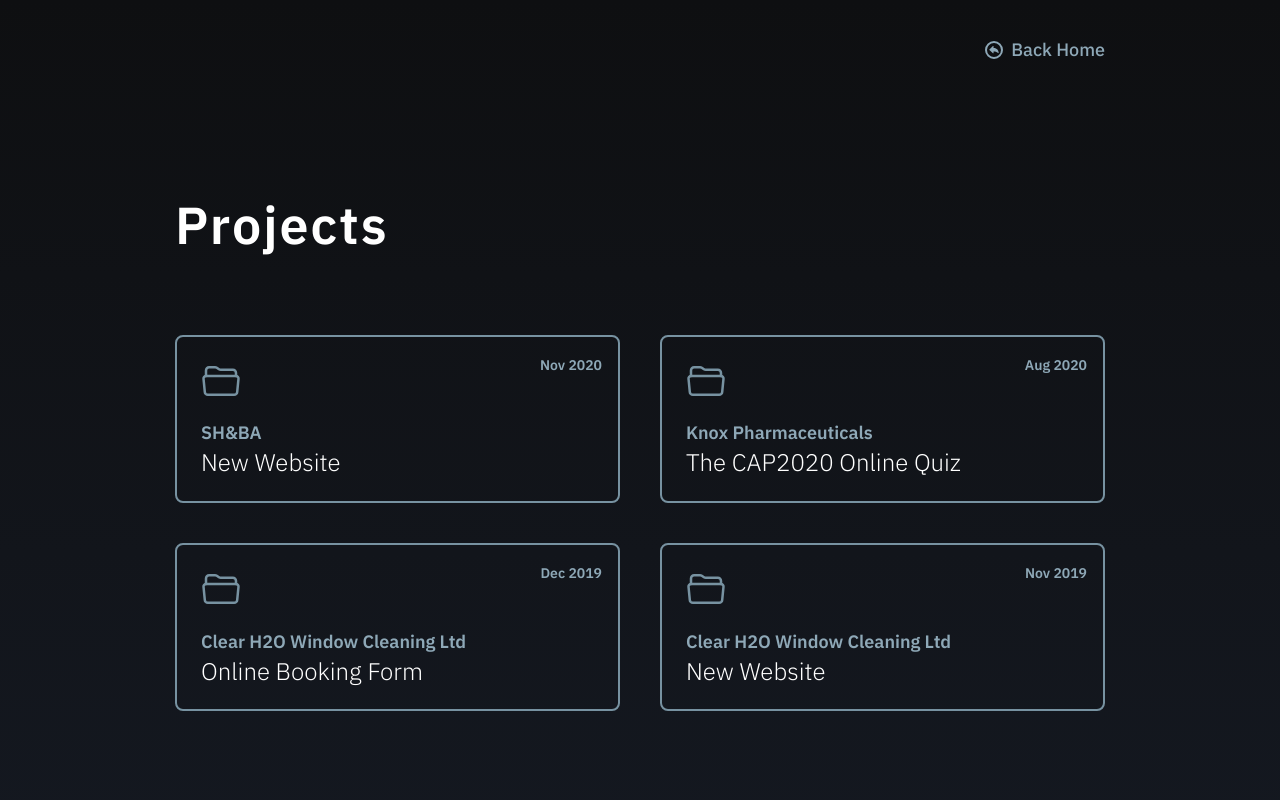
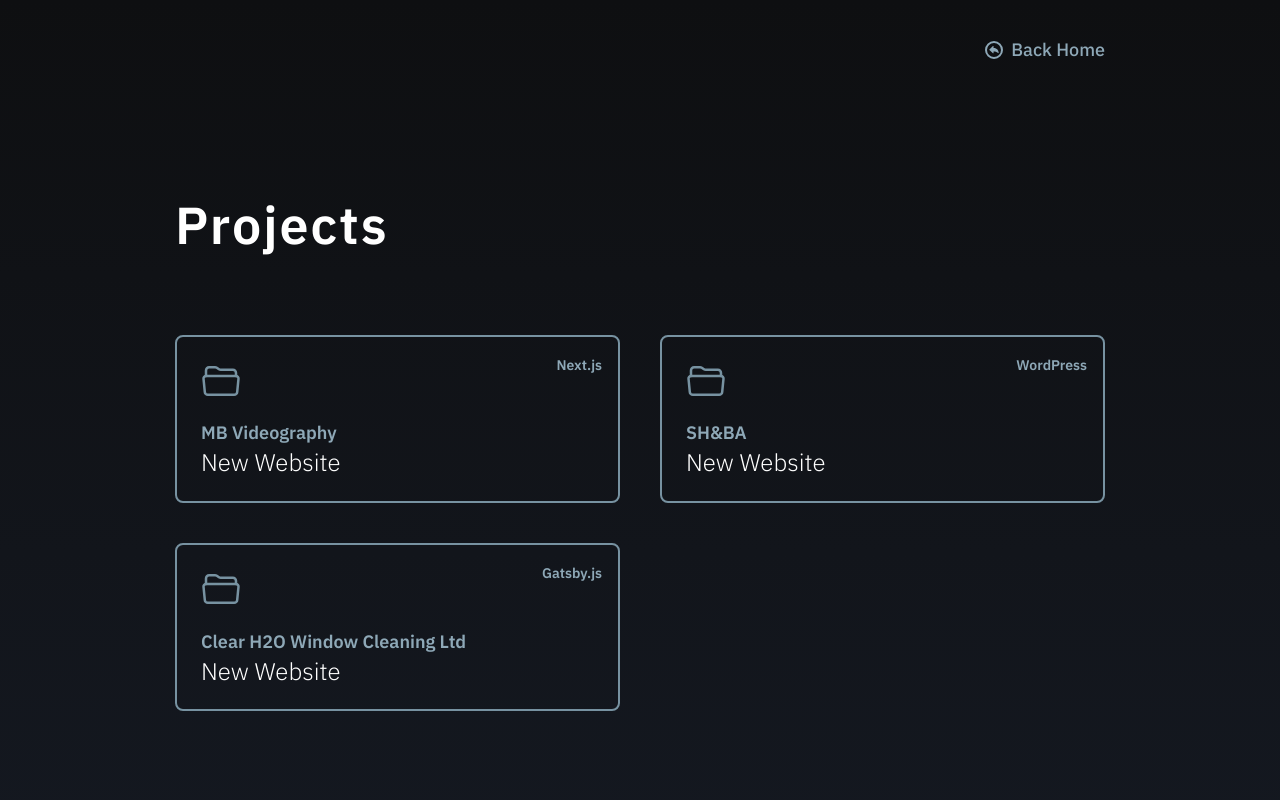
Before and after one commit to gammatitan/portfolio-v2, a Next.js app: page /projects in a window 1280 px wide. Shown: the top 800 px of the page. Built offline with nearby package versions, Linux system fonts and the light colour scheme.

Commit message:
Update projects list

```diff
--- a/components/ProjectsList/ProjectListItem.tsx
+++ b/components/ProjectsList/ProjectListItem.tsx
@@ -7,7 +7,7 @@
   ProjectCardClient,
   ProjectCardContentRow,
   ProjectCardContentWrapper,
-  ProjectCardDate,
+  ProjectCardSecondaryText,
   ProjectCardSvgWrapper,
 } from './styles';
 
@@ -15,10 +15,10 @@
   client: string;
   name: string;
   url: string;
-  date: string;
+  secondaryText: string;
 }
 
-const ProjectCard = ({ client, name, url, date }: Props) => {
+const ProjectCard = ({ client, name, url, secondaryText }: Props) => {
   const [entered, setEntered] = useState(false);
 
   const className = entered ? 'project-card hovering' : 'project-card';
@@ -40,9 +40,9 @@
             </ProjectCardClient>
           </ProjectCardContentRow>
           <Typography variant="title">{name}</Typography>
-          <ProjectCardDate className="project-card__date">
-            {date}
-          </ProjectCardDate>
+          <ProjectCardSecondaryText className="project-card__secondaryText">
+            {secondaryText}
+          </ProjectCardSecondaryText>
         </ProjectCardContentWrapper>
       </ProjectCardAnchor>
     </Link>
--- a/components/ProjectsList/index.tsx
+++ b/components/ProjectsList/index.tsx
@@ -8,7 +8,7 @@
       {PROJECTS_LIST.map((project) => (
         <ProjectListItem
           key={`${project.name} ${project.client}`}
-          date={project.shortDate}
+          secondaryText={project.keyTechnology}
           url={project.slug}
           name={project.name}
           client={project.client}
--- a/components/ProjectsList/styles.tsx
+++ b/components/ProjectsList/styles.tsx
@@ -33,7 +33,7 @@
     transform: translateY(-${rem('2px')});
 
     .project-card__client,
-    .project-card__date {
+    .project-card__secondaryText {
       color: ${(props) => props.theme.colors.white};
     }
 
@@ -69,7 +69,7 @@
   transition: all 0.2s ease;
 `;
 
-export const ProjectCardDate = styled(BoldText)`
+export const ProjectCardSecondaryText = styled(BoldText)`
   position: absolute;
   top: ${rem('8px')};
   right: ${rem('16px')};
--- a/containers/Project/index.tsx
+++ b/containers/Project/index.tsx
@@ -37,6 +37,7 @@
         <ProjectSectionTitle>Technologies</ProjectSectionTitle>
         <TechnologyList list={props.technologies} />
       </ProjectSection>
+      {props.keyPoints.length > 0 && (
         <ProjectSection>
           <ProjectSectionTitle>Summary</ProjectSectionTitle>
           <ul>
@@ -47,6 +48,8 @@
             ))}
           </ul>
         </ProjectSection>
+      )}
+      {props.keyLearnings.length > 0 && (
         <ProjectSection>
           <ProjectSectionTitle>Key Learnings</ProjectSectionTitle>
           <ul>
@@ -57,6 +60,7 @@
             ))}
           </ul>
         </ProjectSection>
+      )}
     </ProjectWrapper>
   );
 };
--- a/content/Projects.ts
+++ b/content/Projects.ts
@@ -3,6 +3,7 @@
 export type Project = {
   client: string;
   name: string;
+  keyTechnology: string;
   date: string;
   shortDate: string;
   slug: string;
@@ -18,6 +19,20 @@
 };
 
 const PROJECTS: Projects = {
+  MB_VIDEOGRAPHY: {
+    client: 'MB Videography',
+    name: 'New Website',
+    keyTechnology: 'Next.js',
+    date: 'December 2020',
+    shortDate: 'Dec 2020',
+    slug: '/projects/mb-videography',
+    url: 'https://mb-videography.vercel.app',
+    overview:
+      'A simple, static site built with Next.js and Styled Components.\n\nCheck it out via the link above.',
+    keyPoints: [],
+    keyLearnings: ['More Styled Components practice'],
+    technologies: [Technologies.TypeScript, Technologies.NextJS],
+  },
   // PORTFOLIO_WEBSITE: {
   //   client: 'Personal Project',
   //   name: 'My Portfolio Website V2',
@@ -33,16 +48,17 @@
   SHABA_WEBSITE: {
     client: 'SH&BA',
     name: 'New Website',
+    keyTechnology: 'WordPress',
     date: 'November 2020',
     shortDate: 'Nov 2020',
     slug: '/projects/shaba-website',
     url: 'https://shaba.eu',
     overview:
-      'SH&BA (Smart Home & Buildings Association) were looking to launch a new website for 2021.\n\nSo, I designed and built them one. Check it out via the link above.',
+      'SH&BA (Smart Home & Buildings Association) wanted a fresh website going into 2021.\n\nCheck it out via the link above.',
     keyPoints: [
-      `Designed SH&BA's new website with Figma (an awesome design tool)`,
-      'Built a bespoke WordPress theme, with minimal use of plugins',
-      'Utilised modern WordPress development technologies such as Roots.io and Webpack',
+      'Built a bespoke WP theme with minimal use of plugins',
+      'Utilized modern WP development technologies such as Roots.io and Webpack',
+      `Website designed in Figma`,
     ],
     keyLearnings: [`Yep, working with WordPress isn't fun in 2020`],
     technologies: [
@@ -52,66 +68,67 @@
       Technologies.WordPress,
     ],
   },
-  KNOX_CAP_QUIZ: {
-    client: 'Knox Pharmaceuticals',
-    name: 'The CAP2020 Online Quiz',
-    date: 'August 2020',
-    shortDate: 'Aug 2020',
-    slug: '/projects/knox-cap-2020-quiz',
-    url: 'https://pharmaknoxquiz.web.app',
-    overview:
-      'Knox Pharmaceuticals were looking to add some spice to their online virtual conference by offering a chance to win in-store vouchers via their online quiz. The buzz-feed styled quiz consitsted of 5 rounds, each lasting 30 seconds.\n\nI was responsible for designing and building the quiz. The game logic was abstracted from the UI, which allowed easy customisation of rules (such as points per answer and time constraints), modifying questions etc.\n\nOver 150 people had played the quiz by the end of the conference.',
-    keyPoints: [
-      'Built an interactive quiz with TypeScript and React.js (utilising Material-UI design framework)',
-      `Key features: scoring system, player leaderboards and easily customisable game engine`,
-      'Worked with Firebase (a flexible, NoSQL database hosted on Google Cloud Platform) ',
-    ],
-    keyLearnings: ['Establish knowledge working with TypeScript'],
-    technologies: [
-      Technologies.TypeScript,
-      Technologies.React,
-      Technologies.Firebase,
-    ],
-  },
-  CLEAR_H2O_BOOKING: {
-    client: 'Clear H2O Window Cleaning Ltd',
-    name: 'Online Booking Form',
-    date: 'December 2019',
-    shortDate: 'Dec 2019',
-    slug: '/projects/clear-h2o-booking-form',
-    url: 'https://book-clear-h2o.web.app',
-    overview:
-      'Clear H2O Window Cleaning Ltd approached me with an idea: they wanted a simple, online booking form so customers could book their services without phone interaction.\n\nAs a result, I designed and a built an online booking system, with automated emails, as well as an admin dashboard for Clear H2O to manage their bookings.',
-    keyPoints: [
-      'Designed and built an online booking form (utilising Ant Design UI framework)',
-      'Key features: dynamic form steps, email notifications, admin dashboard for diary and booking management',
-      'JAMStack, serverless architecture, utilising cloud services such as AWS Lambda and Firebase',
-    ],
-    keyLearnings: [
-      'First project working with Ant Design',
-      'Establish knoweldge creating Lamba functions',
-    ],
-    technologies: [
-      Technologies.JavaScript,
-      Technologies.React,
-      Technologies.Node,
-      Technologies.Firebase,
-      Technologies.Stripe,
-      Technologies.AWS,
-    ],
-  },
+  // KNOX_CAP_QUIZ: {
+  //   client: 'Knox Pharmaceuticals',
+  //   name: 'The CAP2020 Online Quiz',
+  //   date: 'August 2020',
+  //   shortDate: 'Aug 2020',
+  //   slug: '/projects/knox-cap-2020-quiz',
+  //   url: 'https://pharmaknoxquiz.web.app',
+  //   overview:
+  //     'Knox Pharmaceuticals were looking to add some spice to their online virtual conference by offering a chance to win in-store vouchers via their online quiz. The buzz-feed styled quiz consitsted of 5 rounds, each lasting 30 seconds.\n\nI was responsible for designing and building the quiz. The game logic was abstracted from the UI, which allowed easy customisation of rules (such as points per answer and time constraints), modifying questions etc.\n\nOver 150 people had played the quiz by the end of the conference.',
+  //   keyPoints: [
+  //     'Built an interactive quiz with TypeScript and React.js (utilising Material-UI design framework)',
+  //     `Key features: scoring system, player leaderboards and easily customisable game engine`,
+  //     'Worked with Firebase (a flexible, NoSQL database hosted on Google Cloud Platform) ',
+  //   ],
+  //   keyLearnings: ['Establish knowledge working with TypeScript'],
+  //   technologies: [
+  //     Technologies.TypeScript,
+  //     Technologies.React,
+  //     Technologies.Firebase,
+  //   ],
+  // },
+  // CLEAR_H2O_BOOKING: {
+  //   client: 'Clear H2O Window Cleaning Ltd',
+  //   name: 'Online Booking Form',
+  //   date: 'December 2019',
+  //   shortDate: 'Dec 2019',
+  //   slug: '/projects/clear-h2o-booking-form',
+  //   url: 'https://book-clear-h2o.web.app',
+  //   overview:
+  //     'Clear H2O Window Cleaning Ltd approached me with an idea: they wanted a simple, online booking form so customers could book their services without phone interaction.\n\nAs a result, I designed and a built an online booking system, with automated emails, as well as an admin dashboard for Clear H2O to manage their bookings.',
+  //   keyPoints: [
+  //     'Designed and built an online booking form (utilising Ant Design UI framework)',
+  //     'Key features: dynamic form steps, email notifications, admin dashboard for diary and booking management',
+  //     'JAMStack, serverless architecture, utilising cloud services such as AWS Lambda and Firebase',
+  //   ],
+  //   keyLearnings: [
+  //     'First project working with Ant Design',
+  //     'Establish knoweldge creating Lamba functions',
+  //   ],
+  //   technologies: [
+  //     Technologies.JavaScript,
+  //     Technologies.React,
+  //     Technologies.Node,
+  //     Technologies.Firebase,
+  //     Technologies.Stripe,
+  //     Technologies.AWS,
+  //   ],
+  // },
   CLEAR_H2O_WEBSITE: {
     client: 'Clear H2O Window Cleaning Ltd',
     name: 'New Website',
+    keyTechnology: 'Gatsby.js',
     date: 'November 2019',
     shortDate: 'Nov 2019',
     slug: '/projects/clear-h2o-wesbite',
     url: 'https://clearh2owindowcleaning.co.uk',
     overview:
-      'With little online presence, Clear H2O Window Cleaning Ltd were looking to get up-to-date with the times and launch a new website which would show of their online booking form.\n\nI designed and built them a website in Gatsby.js, which pulled content from a separate WordPress site - allowing the team at Clear H2O to easily update their website copy.',
+      'Designed and built a new website for Clear H2O in Gatsby.js.\n\nCheck it out via the link above.',
     keyPoints: [
-      'Designed the new mobile and desktop site with Figma',
-      'Built a Gastby.js static site - which pulled website copy from external WordPress website',
+      'Website copy was hosted in a Google Sheet and pulled-in during the build step of deployment',
+      'Designed in Figma',
     ],
     keyLearnings: [
       'First project working with Gatsby.js',
```
Also changed, not shown: components/Icon/IconGatsby.tsx (+1 -11 lines). Lines whose indentation alone changed are shown as unchanged.
